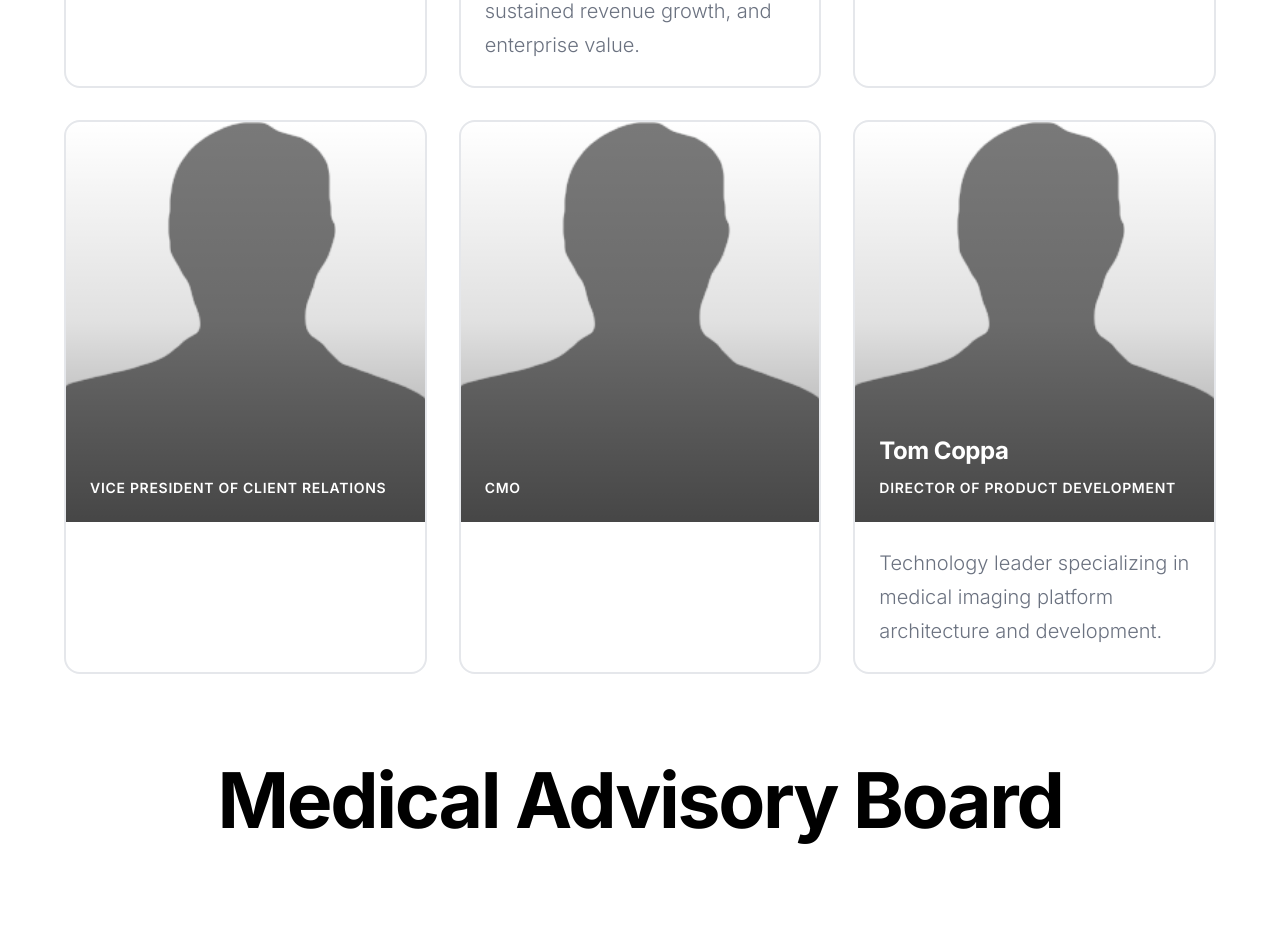
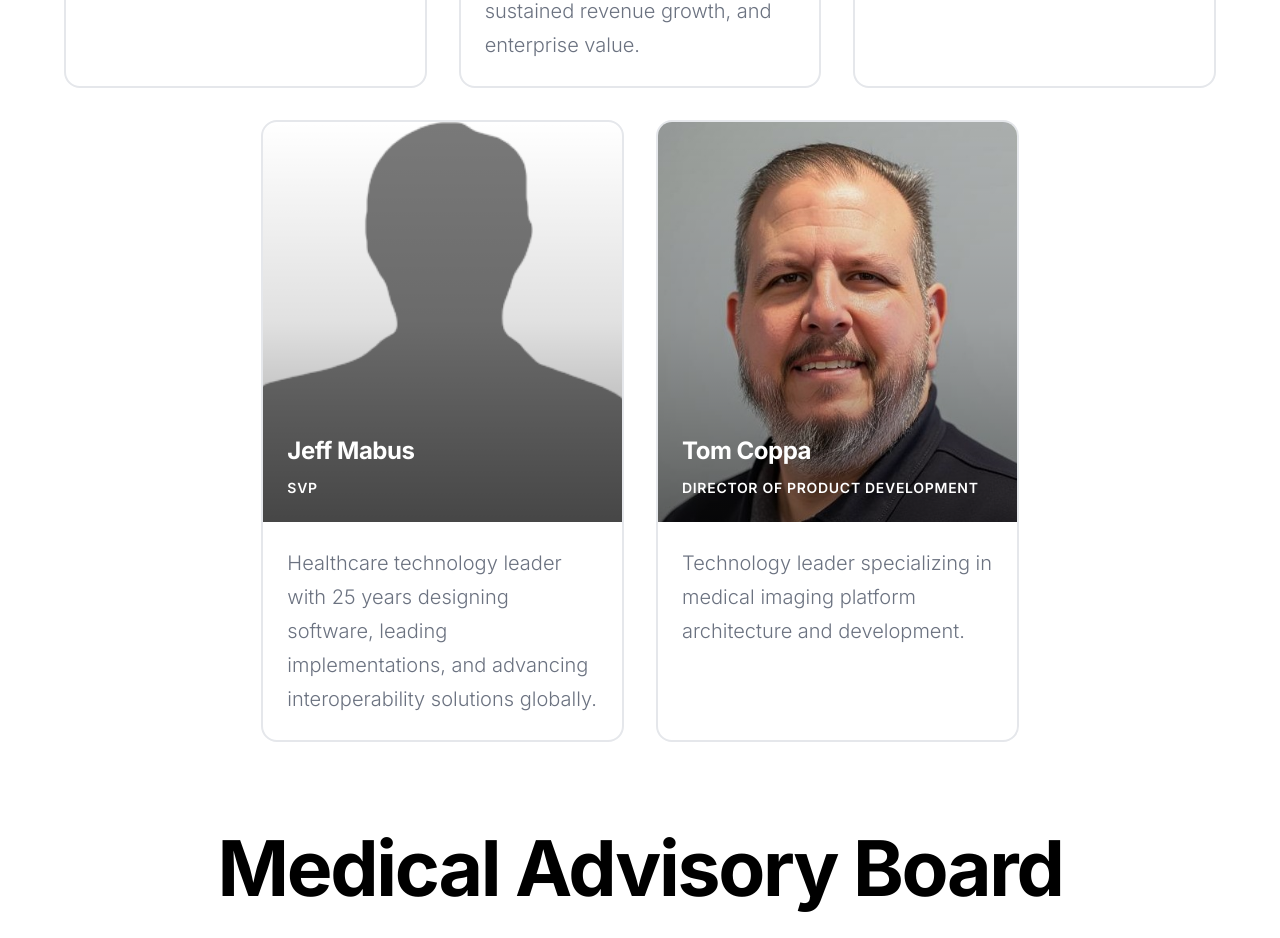
Before and after one commit to twicecoder10/nxxus, a React (Vite) app: page /about in a window 1280 px wide. Shown: the part 1080-2018 px from the top of the page. Built offline with nearby package versions, Linux system fonts and the light colour scheme.

Commit message:
Update TeamSection: center Jeff and Tom cards, adjust Tom Coppa image positioning

```diff
--- a/src/components/TeamSection.tsx
+++ b/src/components/TeamSection.tsx
@@ -2,7 +2,8 @@ import { motion, useScroll, useTransform } from 'motion/react';
 import { useRef } from 'react';
 import React from 'react';
 import warrenImage from '../../pics/warren.webp';
-import tomImage from '../../pics/genericpic.jpg';
+import tomImage from '../../pics/TomCoppaHeadShot02.jpg';
+import tomImagedol from '../../pics/genericpic.jpg';
 import aviImage from '../../pics/avi.jpg';
 import genericImage from '../../pics/genericpic.jpg';
 // Core Team images
@@ -43,17 +44,10 @@ export function TeamSection() {
       image: philipKahnImage,
     },
     {
-      name: '',
-      title: 'Vice President of Client Relations ',
-      bio: '',
-      image: tomImage,
-    },
-
-    {
-      name: '',
-      title: 'CMO',
-      bio: '',
-      image: tomImage,
+      name: 'Jeff Mabus',
+      title: 'SVP',
+      bio: 'Healthcare technology leader with 25 years designing software, leading implementations, and advancing interoperability solutions globally.',
+      image: tomImagedol,
     },
     {
       name: 'Tom Coppa',
@@ -118,8 +112,15 @@ export function TeamSection() {
     <>
       <style>{`
         @media (min-width: 768px) {
-          .tom-coppa-card {
-            grid-column: 2 / 3;
+          .second-row-wrapper {
+            grid-column: 1 / 4;
+            display: flex;
+            justify-content: center;
+            gap: 2rem;
+          }
+          .second-row-wrapper > * {
+            flex: 0 0 calc((100% - 4rem) / 3);
+            max-width: calc((100% - 4rem) / 3);
           }
           .avi-grossman-card {
             grid-column: 2 / 3;
@@ -162,18 +163,28 @@ export function TeamSection() {
 
           {/* Team Grid */}
           <div className="grid md:grid-cols-3 gap-8 items-stretch max-w-[1040px] mx-auto">
-            {enterpriseLeaders.map((member, idx) => {
-              // Tom Coppa (index 6) should be directly under Client Relations (index 4, column 2)
-              const isTomCoppa = idx === 6 && member.name === 'Tom Coppa';
-              return (
+            {/* First Row: First 3 members */}
+            {enterpriseLeaders.slice(0, 3).map((member, idx) => (
               <TeamCard
                 key={idx}
                 member={member}
                 index={idx}
+              />
+            ))}
+            {/* Second Row: Last 2 members centered */}
+            <div className="second-row-wrapper">
+              {enterpriseLeaders.slice(3).map((member, idx) => {
+                const isTomCoppa = member.name === 'Tom Coppa';
+                return (
+                  <TeamCard
+                    key={idx + 3}
+                    member={member}
+                    index={idx + 3}
                     shouldCenter={isTomCoppa}
                   />
                 );
               })}
+            </div>
           </div>
         </motion.div>
 
@@ -250,9 +261,10 @@ export function TeamSection() {
 function TeamCard({ member, index, shouldCenter = false }: { member: any; index: number; shouldCenter?: boolean }) {
   const isAviGrossman = member.name === 'Avi Grossman, MBA';
   const isRobGonda = member.name === 'Rob Gonda';
+  const isTomCoppa = member.name === 'Tom Coppa';
   return (
     <motion.div
-      className={`group h-full ${shouldCenter ? (isAviGrossman ? 'avi-grossman-card' : 'tom-coppa-card') : ''}`}
+      className={`group h-full ${isAviGrossman ? 'avi-grossman-card' : ''}`}
       initial={{ opacity: 0, y: 40 }}
       whileInView={{ opacity: 1, y: 0 }}
       viewport={{ once: true }}
@@ -267,7 +279,7 @@ function TeamCard({ member, index, shouldCenter = false }: { member: any; index:
             src={member.image}
             alt={member.name}
             className="w-full h-full object-cover"
-            style={{ objectPosition: isRobGonda ? 'center 35%' : 'center top' }}
+            style={{ objectPosition: isRobGonda ? 'center 35%' : isTomCoppa ? 'center 10%' : 'center top' }}
           />
 
           {/* Gradient Overlay */}
```
Also changed, not shown: pics/TomCoppaHeadShot02.jpg (added). Lines whose indentation alone changed are shown as unchanged.
